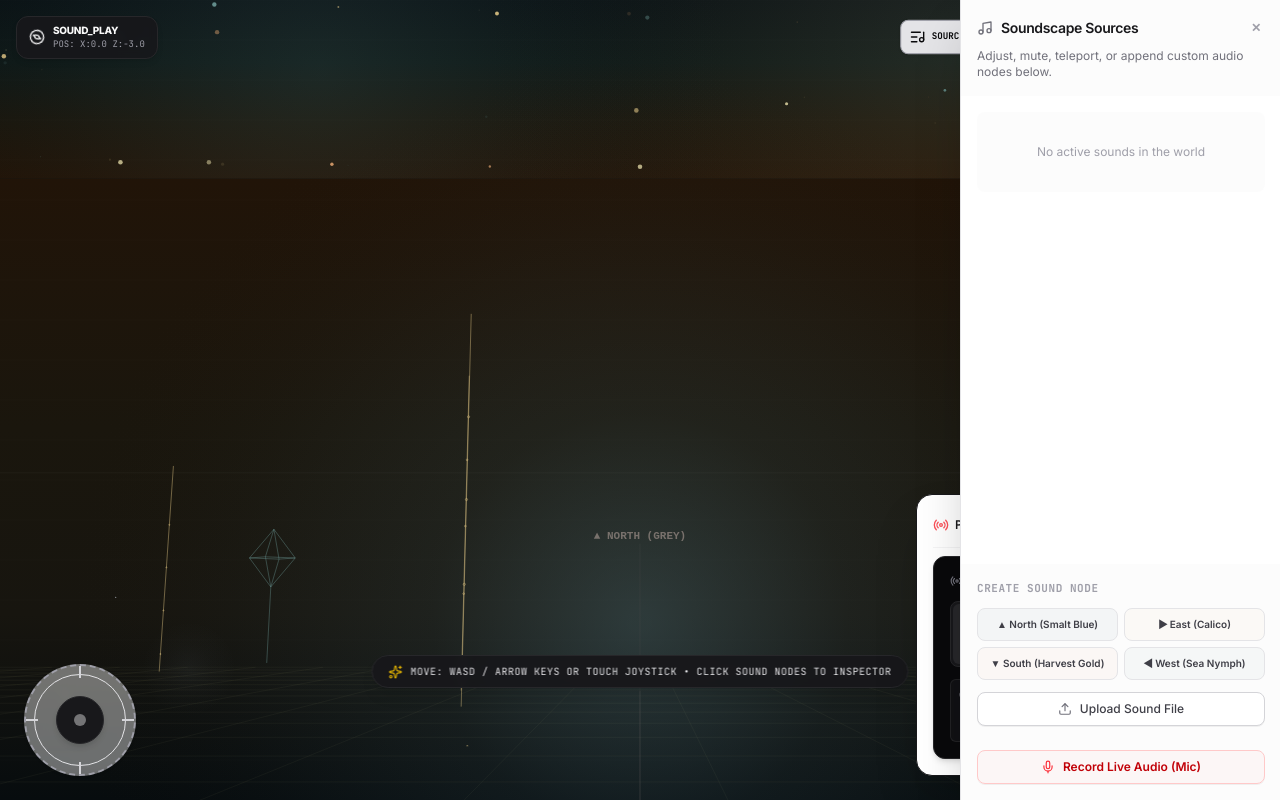
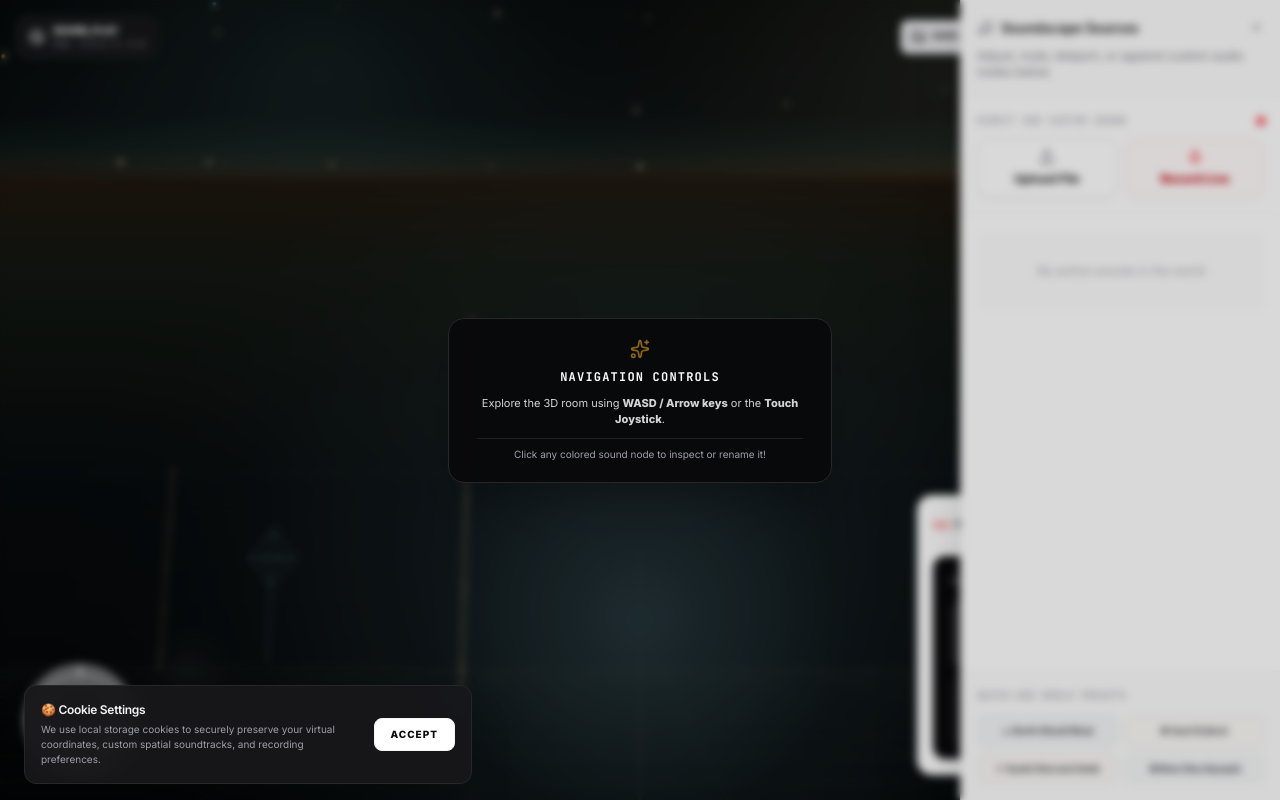
Before and after one commit to thesquarm/soundplay, a React (Vite) app: page / in a window 1280 px wide. Both pictures are taken after a click on the button "Initialize & Start Soundscape". Built offline with nearby package versions, Linux system fonts and the light colour scheme.

Commit message:
feat: add UI hints and improve recording export
- Implement cookie consent banner
- Add movement instruction overlay
- Update audio recording to support correct MIME types and file extensions

```diff
--- a/src/App.tsx
+++ b/src/App.tsx
@@ -82,6 +82,8 @@ export default function App() {
   // Responsive floating panel states (hidden on mobile, visible on desktop by default)
   const [showSoundList, setShowSoundList] = useState(false);
   const [showRecorder, setShowRecorder] = useState(false);
+  const [showCookieBanner, setShowCookieBanner] = useState(false);
+  const [showMoveHint, setShowMoveHint] = useState(false);
 
   useEffect(() => {
     if (window.innerWidth >= 1024) {
@@ -89,6 +91,30 @@ export default function App() {
       setShowRecorder(true);
     }
   }, []);
+
+  useEffect(() => {
+    const accepted = localStorage.getItem('soundplay_cookies_accepted');
+    if (!accepted) {
+      const timer = setTimeout(() => {
+        setShowCookieBanner(true);
+      }, 1000);
+      return () => clearTimeout(timer);
+    }
+  }, []);
+
+  useEffect(() => {
+    if (showMoveHint) {
+      const timer = setTimeout(() => {
+        setShowMoveHint(false);
+      }, 3000);
+      return () => clearTimeout(timer);
+    }
+  }, [showMoveHint]);
+
+  const handleAcceptCookies = () => {
+    localStorage.setItem('soundplay_cookies_accepted', 'true');
+    setShowCookieBanner(false);
+  };
 
   // Dust particles ref
   const dustParticlesRef = useRef<{ x: number; y: number; z: number; speedY: number; size: number; phase: number }[]>([]);
@@ -188,6 +214,7 @@ export default function App() {
     audioService.init();
     audioService.resume();
     setIsStarted(true);
+    setShowMoveHint(true);
 
     try {
       // Decode any loaded IndexedDB buffers
@@ -572,11 +599,12 @@ export default function App() {
         skyGrad.addColorStop(0.7, '#DEC484');  // Calico
         skyGrad.addColorStop(1, '#E1A36F');    // Harvest Gold
       } else {
-        // Night Palette Sky (Midnight editions of the palette): Midnight Smalt Blue -> Midnight Sea Nymph -> Midnight Calico -> Midnight Harvest Gold
-        skyGrad.addColorStop(0, '#0a1215');    // Midnight Smalt Blue
-        skyGrad.addColorStop(0.35, '#0e1817');  // Midnight Sea Nymph
-        skyGrad.addColorStop(0.7, '#1a160d');   // Midnight Calico
-        skyGrad.addColorStop(1, '#211408');    // Midnight Harvest Gold
+        // Deep midnight sky extending almost all the way down, compressing twilight colors right at the horizon
+        skyGrad.addColorStop(0, '#040708');     // Pitch dark space
+        skyGrad.addColorStop(0.65, '#070b0d');   // Very deep Midnight Smalt Blue
+        skyGrad.addColorStop(0.82, '#0c1514');   // Deep Sea Nymph glow
+        skyGrad.addColorStop(0.92, '#181a14');   // Deep Calico glow
+        skyGrad.addColorStop(1, '#1e160e');      // Deep Harvest Gold glow at the horizon
       }
       ctx.fillStyle = skyGrad;
       ctx.fillRect(0, 0, width, Math.max(0, horizonY));
@@ -634,11 +662,11 @@ export default function App() {
         groundGrad.addColorStop(0.7, '#E2D8A5');  // Hampton
         groundGrad.addColorStop(1, '#577E89');    // Smalt Blue
       } else {
-        // Midnight ground cascades to match midnight sky horizon
-        groundGrad.addColorStop(0, '#211408');   // Midnight Harvest Gold
-        groundGrad.addColorStop(0.4, '#1a160d');  // Midnight Calico
-        groundGrad.addColorStop(0.7, '#17150f');  // Midnight Hampton
-        groundGrad.addColorStop(1, '#070c0e');    // Midnight Smalt Blue
+        // Midnight ground cascades from horizon down to a very dark base
+        groundGrad.addColorStop(0, '#1e160e');    // Deep Harvest Gold matching sky
+        groundGrad.addColorStop(0.15, '#121611');  // Rapid fade to very dark
+        groundGrad.addColorStop(0.5, '#070a0c');   // Midnight Smalt Blue
+        groundGrad.addColorStop(1, '#030506');     // Almost black
       }
       ctx.fillStyle = groundGrad;
       ctx.fillRect(0, Math.max(0, horizonY), width, Math.max(0, height - horizonY));
@@ -1158,10 +1186,8 @@ export default function App() {
         // Project direction billboard onto sky height (y = 1.5)
         const p = project({ x: dir.x, y: 1.5, z: dir.z }, width, height, cameraRef.current);
         if (p) {
-          ctx.fillStyle = dir.color;
-          ctx.font = 'bold 11px monospace';
-          ctx.textAlign = 'center';
-          ctx.fillText(dir.label, p.x, p.y);
+          // Direction names (North, East, etc.) deleted per user request to declutter the canvas.
+          // We still render the guide pin and dynamic ray to preserve precise spatial reference.
 
           // Draw vertical guideline down to ground
           const groundP = project({ x: dir.x, y: -0.7, z: dir.z }, width, height, cameraRef.current);
@@ -1350,13 +1376,22 @@ export default function App() {
       </header>
 
       {/* 4. FLOATING CANVAS HUD DECORATION & USER OVERLAYS */}
-      {/* TRANSFORMATION CONTROLS DESCRIPTION OVERLAY */}
-      <div className="absolute bottom-24 md:bottom-28 left-1/2 -translate-x-1/2 bg-zinc-900/95 backdrop-blur-xs text-zinc-200 text-[10px] py-2 px-4 rounded-full pointer-events-none font-mono tracking-wider uppercase flex items-center gap-2 border border-zinc-800 shadow-lg select-none z-10 max-w-[90vw] text-center">
-        <Sparkles className="w-3.5 h-3.5 text-yellow-400 animate-pulse" />
-        <span className="truncate">
-          Move: WASD / Arrow keys or Touch Joystick • Click Sound Nodes to Inspector
-        </span>
-      </div>
+      {showMoveHint && (
+        <div className="absolute inset-0 flex items-center justify-center pointer-events-none z-45 bg-black/15 backdrop-blur-xs transition-opacity duration-500 animate-fade-in">
+          <div className="bg-zinc-950/95 border border-zinc-800 text-zinc-200 py-5 px-7 rounded-2xl shadow-2xl flex flex-col items-center gap-2.5 max-w-sm text-center select-none animate-scale-up pointer-events-auto">
+            <Sparkles className="w-5 h-5 text-amber-400 animate-pulse shrink-0" />
+            <h4 className="text-xs font-bold font-mono tracking-widest uppercase text-white">
+              Navigation Controls
+            </h4>
+            <p className="text-[11px] text-zinc-300 leading-normal font-sans">
+              Explore the 3D room using <strong>WASD / Arrow keys</strong> or the <strong>Touch Joystick</strong>.
+            </p>
+            <p className="text-[10px] text-zinc-400 font-sans border-t border-zinc-800/80 pt-2 w-full">
+              Click any colored sound node to inspect or rename it!
+            </p>
+          </div>
+        </div>
+      )}
 
       {/* 3. MOBILE CONTROLS / TOUCH JOYSTICK */}
       <div className="absolute bottom-6 left-6 z-10 block pointer-events-auto">
@@ -1380,13 +1415,17 @@ export default function App() {
               return (
                 <div id="inspector-overlay-card" className="p-4 bg-white border border-zinc-950 shadow-md rounded-xl flex flex-col gap-2.5">
                   <div className="flex items-start justify-between gap-4">
-                    <div>
-                      <p className="text-[10px] font-bold text-zinc-400 font-mono uppercase tracking-widest">
+                    <div className="flex-1 min-w-0">
+                      <p className="text-[10px] font-bold text-zinc-400 font-mono uppercase tracking-widest mb-1.5">
                         Active Sound Selected
                       </p>
-                      <h4 className="text-sm font-extrabold text-zinc-900 tracking-tight font-sans">
-                        {s.name}
-                      </h4>
+                      <input
+                        type="text"
+                        value={s.name}
+                        onChange={(e) => handleUpdateSound(s.id, { name: e.target.value })}
+                        className="text-xs font-bold text-zinc-900 tracking-tight font-sans bg-zinc-50 border border-zinc-200 hover:border-zinc-400 focus:border-zinc-950 focus:ring-1 focus:ring-zinc-950 px-2 py-1 rounded-lg w-full transition-all focus:outline-hidden"
+                        placeholder="Rename sound source..."
+                      />
                     </div>
                     <button
                       id="close-inspector-btn"
@@ -1543,6 +1582,27 @@ export default function App() {
         </div>
       )}
 
+      {/* 8. COOKIE CONSENT BANNER */}
+      {showCookieBanner && (
+        <div className="fixed bottom-4 left-4 right-4 md:left-6 md:right-auto md:max-w-md bg-zinc-900/95 backdrop-blur-md text-zinc-100 p-4 rounded-xl border border-zinc-800 shadow-2xl z-50 animate-slide-up flex flex-col sm:flex-row items-start sm:items-center justify-between gap-4 select-none">
+          <div className="flex-1">
+            <p className="text-xs font-semibold tracking-tight text-zinc-100 flex items-center gap-1.5 mb-1 font-sans">
+              🍪 Cookie Settings
+            </p>
+            <p className="text-[10px] text-zinc-400 leading-normal font-sans">
+              We use local storage cookies to securely preserve your virtual coordinates, custom spatial soundtracks, and recording preferences.
+            </p>
+          </div>
+          <button
+            id="accept-cookies-btn"
+            onClick={handleAcceptCookies}
+            className="w-full sm:w-auto shrink-0 bg-white hover:bg-zinc-200 text-zinc-950 text-[10px] font-extrabold uppercase tracking-widest px-4 py-2 rounded-lg cursor-pointer transition-all text-center border border-zinc-100"
+          >
+            Accept
+          </button>
+        </div>
+      )}
+
     </div>
   );
 }
--- a/src/components/SoundList.tsx
+++ b/src/components/SoundList.tsx
@@ -53,8 +53,23 @@ export default function SoundList({
       };
 
       mediaRecorder.onstop = () => {
-        const blob = new Blob(micChunksRef.current, { type: 'audio/wav' });
-        const file = new File([blob], `mic_recording_${Date.now()}.wav`, { type: 'audio/wav' });
+        // Use the actual MIME type of the recorded chunks
+        const actualMimeType = mediaRecorder.mimeType || 'audio/mp4';
+        const blob = new Blob(micChunksRef.current, { type: actualMimeType });
+
+        // Determine correct file extension based on mimeType
+        let extension = 'mp4';
+        if (actualMimeType.includes('webm')) {
+          extension = 'webm';
+        } else if (actualMimeType.includes('ogg')) {
+          extension = 'ogg';
+        } else if (actualMimeType.includes('wav')) {
+          extension = 'wav';
+        } else if (actualMimeType.includes('aac')) {
+          extension = 'aac';
+        }
+
+        const file = new File([blob], `mic_recording_${Date.now()}.${extension}`, { type: actualMimeType });
 
         // Spawn node with name "Recorded Sound"
         onAddSound('uploaded', `Recorded Sound #${sounds.length + 1}`, file);
@@ -113,7 +128,7 @@ export default function SoundList({
   return (
     <div className="flex flex-col h-full bg-white w-full md:w-80 select-none">
       {/* List Header */}
-      <div className="p-4 bg-zinc-50/50 flex flex-col gap-1">
+      <div className="p-4 bg-zinc-50/50 flex flex-col gap-1 border-b border-zinc-100">
         <div className="flex items-center justify-between">
           <h2 className="text-sm font-semibold tracking-tight text-zinc-900 font-sans flex items-center gap-2">
             <Music className="w-4 h-4 text-zinc-500" />
@@ -133,6 +148,70 @@ export default function SoundList({
         <p className="text-xs text-zinc-500 mt-1">
           Adjust, mute, teleport, or append custom audio nodes below.
         </p>
+      </div>
+
+      {/* 1. Direct Add Custom Sound Actions (Highly Prominent at Top of Menu) */}
+      <div className="p-4 border-b border-zinc-100 bg-zinc-50/30 space-y-2.5">
+        <div className="flex items-center justify-between">
+          <span className="text-[10px] font-extrabold uppercase tracking-wider text-zinc-400 font-mono">
+            Direct Add Custom Sound
+          </span>
+          <span className="flex h-2 w-2 relative">
+            <span className="animate-ping absolute inline-flex h-full w-full rounded-full bg-red-400 opacity-75"></span>
+            <span className="relative inline-flex rounded-full h-2 w-2 bg-red-500"></span>
+          </span>
+        </div>
+
+        <div className="grid grid-cols-2 gap-2">
+          {/* Upload Button */}
+          <div className="relative">
+            <input
+              ref={fileInputRef}
+              id="audio-file-upload"
+              type="file"
+              accept="audio/*"
+              onChange={handleFileUpload}
+              className="hidden"
+            />
+            <button
+              id="trigger-upload-btn"
+              onClick={() => fileInputRef.current?.click()}
+              className="w-full flex flex-col items-center justify-center gap-1.5 py-2.5 px-3 border border-zinc-200 hover:border-zinc-900 rounded-xl bg-white hover:bg-zinc-50 text-xs font-bold text-zinc-800 shadow-2xs hover:shadow-xs transition-all cursor-pointer text-center"
+            >
+              <Upload className="w-4 h-4 text-zinc-600" />
+              <span>Upload File</span>
+            </button>
+          </div>
+
+          {/* Record Live Button */}
+          <div>
+            {!isRecordingMic ? (
+              <button
+                id="start-mic-record-btn"
+                onClick={startMicRecording}
+                className="w-full flex flex-col items-center justify-center gap-1.5 py-2.5 px-3 border border-red-100 hover:border-red-400 rounded-xl bg-red-50/30 hover:bg-red-50 text-xs font-bold text-red-700 shadow-2xs hover:shadow-xs transition-all cursor-pointer text-center animate-none"
+              >
+                <Mic className="w-4 h-4 text-red-500" />
+                <span>Record Live</span>
+              </button>
+            ) : (
+              <button
+                id="stop-mic-record-btn"
+                onClick={stopMicRecording}
+                className="w-full flex flex-col items-center justify-center gap-1.5 py-2.5 px-3 border border-red-600 rounded-xl bg-red-600 text-xs font-bold text-white shadow-md hover:bg-red-700 transition-all cursor-pointer text-center animate-pulse"
+              >
+                <Square className="w-4 h-4 fill-white text-white" />
+                <span>Stop ({micSeconds}s)</span>
+              </button>
+            )}
+          </div>
+        </div>
+
+        {micError && (
+          <p className="text-[10px] text-red-500 mt-1 text-center font-semibold">
+            ⚠️ {micError}
+          </p>
+        )}
       </div>
 
       {/* Dynamic List */}
@@ -158,11 +237,15 @@ export default function SoundList({
               >
                 {/* Title & Type */}
                 <div className="flex items-start justify-between gap-2">
-                  <div className="min-w-0">
-                    <p className="text-xs font-semibold text-zinc-900 truncate font-sans">
-                      {sound.name}
-                    </p>
-                    <p className="text-[10px] text-zinc-400 uppercase tracking-widest font-mono mt-0.5">
+                  <div className="flex-1 min-w-0">
+                    <input
+                      type="text"
+                      value={sound.name}
+                      onChange={(e) => onUpdateSound(sound.id, { name: e.target.value })}
+                      className="text-xs font-semibold text-zinc-900 bg-transparent hover:bg-zinc-50 focus:bg-zinc-50 border border-transparent hover:border-zinc-200 focus:border-zinc-400 focus:outline-hidden px-1.5 py-0.5 rounded-sm w-full transition-all"
+                      placeholder="Rename sound..."
+                    />
+                    <p className="text-[9px] text-zinc-400 uppercase tracking-widest font-mono mt-0.5 pl-1.5">
                       {sound.soundType}
                     </p>
                   </div>
@@ -242,10 +325,10 @@ export default function SoundList({
         )}
       </div>
 
-      {/* Add Sound Panel */}
-      <div className="p-4 space-y-3 bg-zinc-50/50">
-        <h3 className="text-[11px] font-bold text-zinc-400 uppercase tracking-wider font-mono">
-          Create Sound Node
+      {/* Add Sound Panel (Presets only!) */}
+      <div className="p-4 space-y-3 bg-zinc-50/50 border-t border-zinc-100">
+        <h3 className="text-[10px] font-extrabold text-zinc-400 uppercase tracking-wider font-mono">
+          Quick-Add World Presets
         </h3>
 
         {/* Presets Grid */}
@@ -255,83 +338,29 @@ export default function SoundList({
             onClick={() => onAddSound('north', 'Forest Birds')}
             className="flex flex-col items-center justify-center p-2 rounded-lg border border-zinc-200 hover:border-[#577E89] bg-[#577E89]/5 hover:bg-[#577E89]/10 transition-all cursor-pointer text-center"
           >
-            <span className="text-[10px] font-semibold text-zinc-700">▲ North (Smalt Blue)</span>
+            <span className="text-[9px] font-bold text-zinc-700">▲ North (Smalt Blue)</span>
           </button>
           <button
             id="add-east-btn"
             onClick={() => onAddSound('east', 'Honeybees')}
             className="flex flex-col items-center justify-center p-2 rounded-lg border border-zinc-200 hover:border-[#DEC484] bg-[#DEC484]/5 hover:bg-[#DEC484]/10 transition-all cursor-pointer text-center"
           >
-            <span className="text-[10px] font-semibold text-zinc-700">▶ East (Calico)</span>
+            <span className="text-[9px] font-bold text-zinc-700">▶ East (Calico)</span>
           </button>
           <button
             id="add-south-btn"
             onClick={() => onAddSound('south', 'Rain & Thunder')}
             className="flex flex-col items-center justify-center p-2 rounded-lg border border-zinc-200 hover:border-[#E1A36F] bg-[#E1A36F]/5 hover:bg-[#E1A36F]/10 transition-all cursor-pointer text-center"
           >
-            <span className="text-[10px] font-semibold text-zinc-700">▼ South (Harvest Gold)</span>
+            <span className="text-[9px] font-bold text-zinc-700">▼ South (Harvest Gold)</span>
           </button>
           <button
             id="add-west-btn"
             onClick={() => onAddSound('west', 'Hearing Resonance')}
             className="flex flex-col items-center justify-center p-2 rounded-lg border border-zinc-200 hover:border-[#6F9F9C] bg-[#6F9F9C]/5 hover:bg-[#6F9F9C]/10 transition-all cursor-pointer text-center"
           >
-            <span className="text-[10px] font-semibold text-zinc-700">◀ West (Sea Nymph)</span>
+            <span className="text-[9px] font-bold text-zinc-700">◀ West (Sea Nymph)</span>
           </button>
-        </div>
-
-        {/* Upload Custom File button */}
-        <div className="relative">
-          <input
-            ref={fileInputRef}
-            id="audio-file-upload"
-            type="file"
-            accept="audio/*"
-            onChange={handleFileUpload}
-            className="hidden"
-          />
-          <button
-            id="trigger-upload-btn"
-            onClick={() => fileInputRef.current?.click()}
-            className="w-full flex items-center justify-center gap-2 py-2 px-3 border border-zinc-300 rounded-lg bg-white hover:bg-zinc-50 text-xs font-medium text-zinc-700 hover:border-zinc-900 shadow-2xs transition-colors cursor-pointer"
-          >
-            <Upload className="w-3.5 h-3.5 text-zinc-500" />
-            Upload Sound File
-          </button>
-        </div>
-
-        {/* Live Microphone Recording Option */}
-        <div className="pt-3 mt-1">
-          {!isRecordingMic ? (
-            <button
-              id="start-mic-record-btn"
-              onClick={startMicRecording}
-              className="w-full flex items-center justify-center gap-2 py-2 px-3 border border-red-200 rounded-lg bg-red-50/50 hover:bg-red-50 text-xs font-semibold text-red-700 hover:border-red-400 shadow-2xs transition-colors cursor-pointer"
-            >
-              <Mic className="w-3.5 h-3.5 text-red-500" />
-              Record Live Audio (Mic)
-            </button>
-          ) : (
-            <button
-              id="stop-mic-record-btn"
-              onClick={stopMicRecording}
-              className="w-full flex items-center justify-between gap-2 py-2 px-3 border border-red-600 rounded-lg bg-red-600 text-xs font-bold text-white shadow-sm hover:bg-red-700 transition-colors cursor-pointer animate-pulse"
-            >
-              <span className="flex items-center gap-1.5">
-                <span className="w-2 h-2 rounded-full bg-white animate-ping" />
-                Recording Mic ({micSeconds}s)...
-              </span>
-              <span className="flex items-center gap-1 text-[10px] uppercase tracking-wider font-mono">
-                <Square className="w-3 h-3 fill-white text-white" /> Stop
-              </span>
-            </button>
-          )}
-
-          {micError && (
-            <p className="text-[10px] text-red-500 mt-1.5 text-center font-medium">
-              ⚠️ {micError}
-            </p>
-          )}
         </div>
       </div>
     </div>
```
